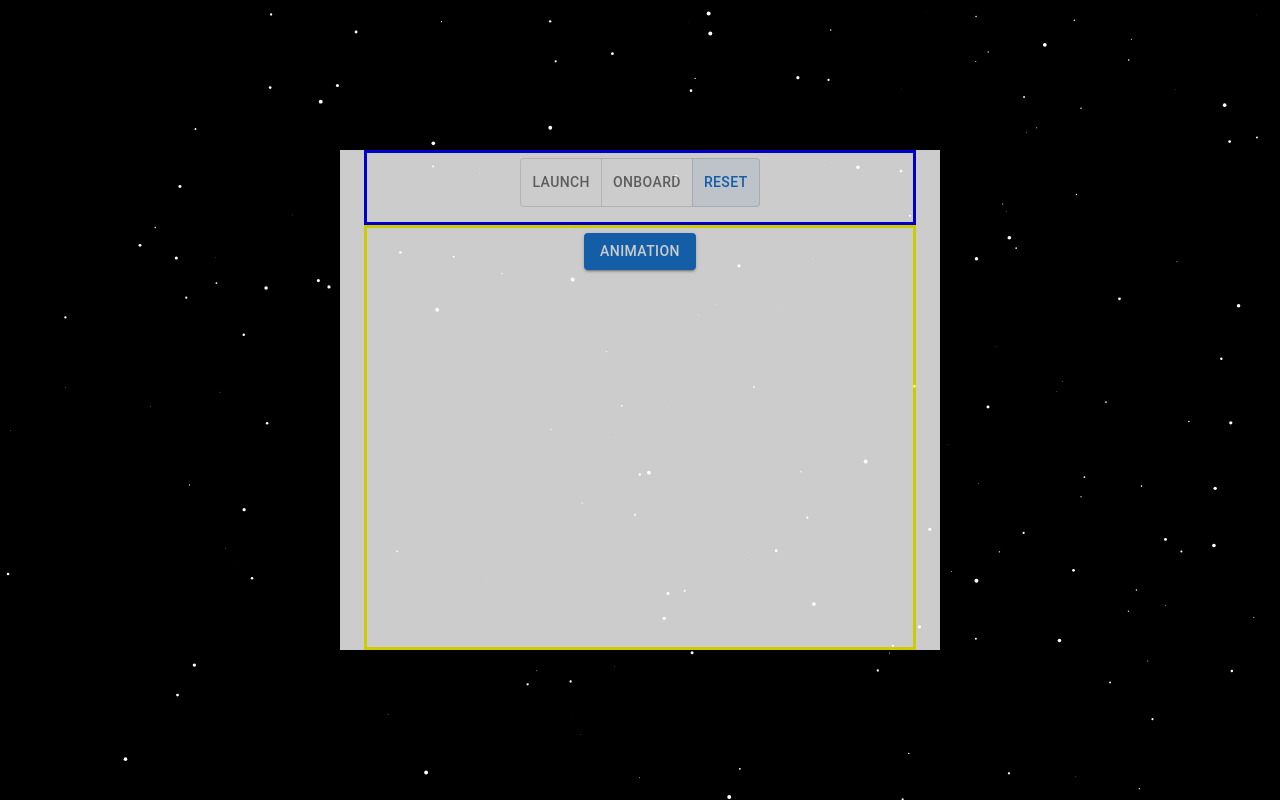
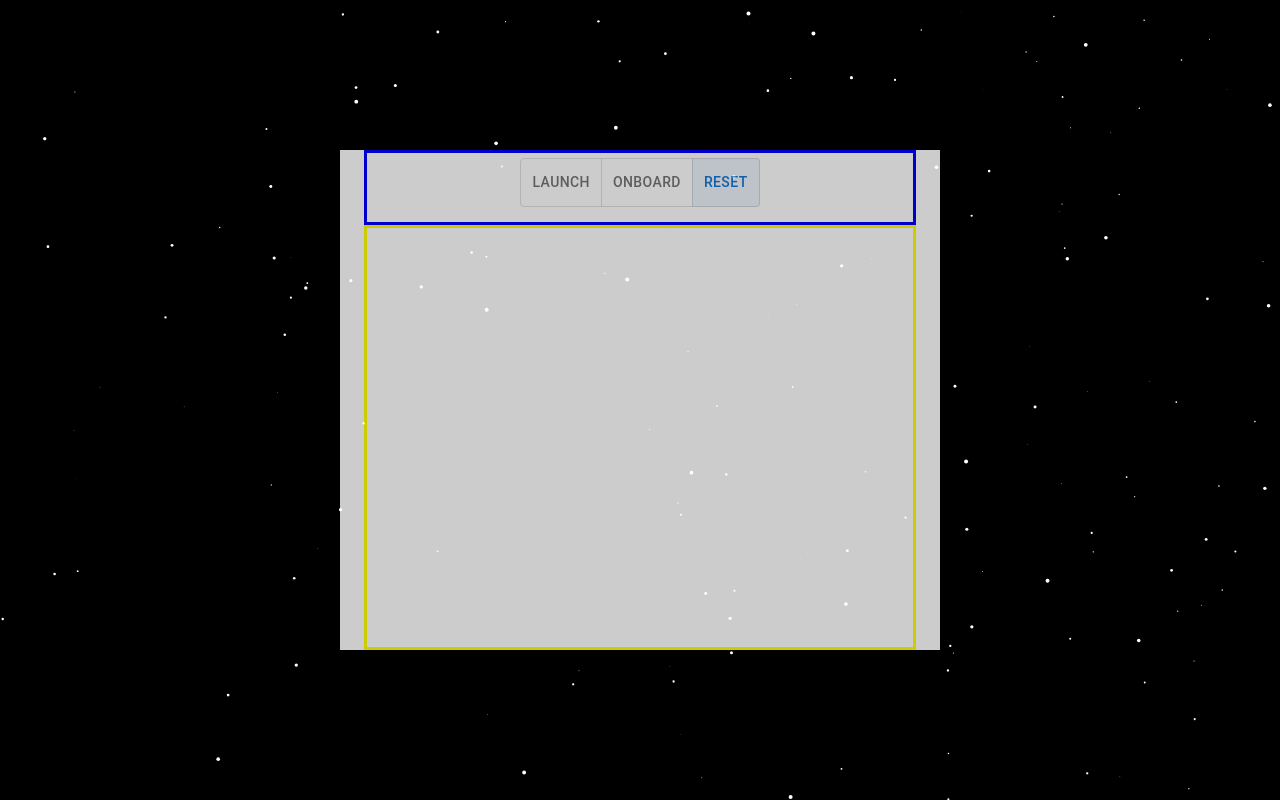
Before and after one commit to eadams98/Space-Defense-Force, a React (Create React App) app in the folder Space_Defense_Force_Client/Space-Defense-Force-Client/space-defense-force/: page / in a window 1280 px wide. Built offline with nearby package versions, Linux system fonts and the light colour scheme.

Commit message:
Folder restructure

```diff
--- a/Space_Defense_Force_Client/Space-Defense-Force-Client/space-defense-force/src/Animation.tsx
+++ b/Space_Defense_Force_Client/Space-Defense-Force-Client/space-defense-force/src/pages/animations/Animation.tsx
@@ -1,7 +1,7 @@
 import { RocketLaunch, Album } from "@mui/icons-material";
 import { useEffect, useState } from "react";
 import { useNavigate } from 'react-router-dom';
-import './css/animation.css';
+import '../../css/animation.css';
 
 export default function Animation() {
 
--- a/Space_Defense_Force_Client/Space-Defense-Force-Client/space-defense-force/src/Homepage.tsx
+++ b/Space_Defense_Force_Client/Space-Defense-Force-Client/space-defense-force/src/pages/home/Homepage.tsx
@@ -3,7 +3,7 @@ import { AppBar, BottomNavigation, BottomNavigationAction, Button, Container, Ic
 import { useEffect, useState } from "react"
 import { useNavigate, Outlet} from 'react-router-dom';
 
-import './css/Homepage.css'
+import '../../css/Homepage.css'
 
 export default function HomePage() {
   const [state, setState] = useState(0);
--- a/Space_Defense_Force_Client/Space-Defense-Force-Client/space-defense-force/src/LandingContainer.tsx
+++ b/Space_Defense_Force_Client/Space-Defense-Force-Client/space-defense-force/src/pages/login/LandingContainer.tsx
@@ -1,8 +1,8 @@
 import { Button, Container, Grid, ToggleButton, ToggleButtonGroup } from "@mui/material";
 import { useState } from "react";
-import LaunchScreen from "./LaunchScreen";
-import OnboardingScreen from "./OnboardingScreen";
-import { FormState } from "./types/LandingPageExports";
+import LaunchScreen from "./forms/LaunchScreen";
+import OnboardingScreen from "./forms/OnboardingScreen";
+import { FormState } from "../../types/LandingPageExports";
 import { useNavigate } from 'react-router-dom';
 
 export default function LandingContainer() {
@@ -63,7 +63,7 @@ export default function LandingContainer() {
       <Grid id="form" spacing={24} padding={"5px"} height={"85%"} border={"solid yellow"}>
 
           { renderScreen() }
-          <Button variant="contained" onClick={goToLoading}>Animation</Button>
+          {/*<Button variant="contained" onClick={goToLoading}>Animation</Button>*/}
 
       </Grid>
     </Container>
--- a/Space_Defense_Force_Client/Space-Defense-Force-Client/space-defense-force/src/LaunchScreen.tsx
+++ b/Space_Defense_Force_Client/Space-Defense-Force-Client/space-defense-force/src/pages/login/forms/LaunchScreen.tsx
@@ -1,7 +1,7 @@
 import { Alert, Button, Container, Grid, TextField } from "@mui/material";
 import { useEffect, useState } from "react";
-import { LaunchScreenProps } from "./types/LandingPageExports";
-import LoadingEllipse from "./utility/loading";
+import { LaunchScreenProps } from "../../../types/LandingPageExports";
+import LoadingEllipse from "../../../utility/loading";
 import { Rocket, RocketLaunch } from "@mui/icons-material";
 import { useNavigate } from 'react-router-dom';
 
--- a/Space_Defense_Force_Client/Space-Defense-Force-Client/space-defense-force/src/OnboardingScreen.tsx
+++ b/Space_Defense_Force_Client/Space-Defense-Force-Client/space-defense-force/src/pages/login/forms/OnboardingScreen.tsx
@@ -1,8 +1,8 @@
 import { Alert, Button, Container, Grid, TextField } from "@mui/material";
 import { useEffect, useState } from "react";
-import LoadingEllipse from "./utility/loading";
+import LoadingEllipse from "../../../utility/loading";
 import { Rocket, RocketLaunch } from "@mui/icons-material";
-import { BoardBtnState, OnboardingScreenProps } from "./types/LandingPageExports";
+import { BoardBtnState, OnboardingScreenProps } from "../../../types/LandingPageExports";
 import axios, { AxiosError } from "axios";
 
 type DataResponse = {
--- a/Space_Defense_Force_Client/Space-Defense-Force-Client/space-defense-force/src/RouterError.tsx
+++ b/Space_Defense_Force_Client/Space-Defense-Force-Client/space-defense-force/src/utility/RouterError.tsx
@@ -1,5 +1,5 @@
 import { useRouteError } from "react-router-dom";
-import StarfieldCanvas from "./starfieldCanvas";
+import StarfieldCanvas from "../pages/animations/starfieldCanvas";
 
 export default function ErrorPage() {
   const error: any = useRouteError();
```
Also changed, not shown: Space_Defense_Force_Client/Space-Defense-Force-Client/space-defense-force/src/App.tsx (+6 -6 lines), Space_Defense_Force_Client/Space-Defense-Force-Client/space-defense-force/src/pages/login/LandingPage.tsx (renamed from Space_Defense_Force_Client/Space-Defense-Force-Client/space-defense-force/src/LandingPage.tsx, +5 -5 lines), Space_Defense_Force_Client/Space-Defense-Force-Client/space-defense-force/src/pages/animations/starfieldCanvas.tsx (renamed from Space_Defense_Force_Client/Space-Defense-Force-Client/space-defense-force/src/starfieldCanvas.tsx), Space_Defense_Force_Client/Space-Defense-Force-Client/space-defense-force/src/pages/home/bag/Bag.tsx (renamed from Space_Defense_Force_Client/Space-Defense-Force-Client/space-defense-force/src/Bag.tsx).
